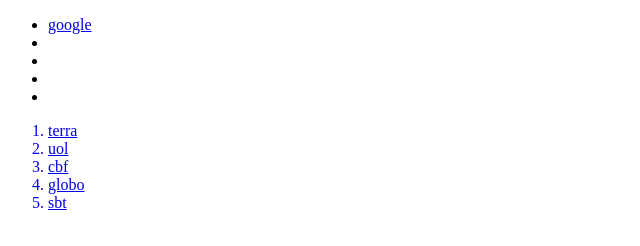
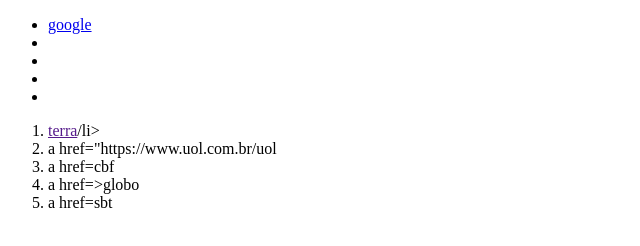
Before and after one commit to anajulia1311/matematica2_2b_2025, a plain HTML site: page link.html in a window 1280 px wide. Shown: the whole page, without its empty margins (0-640 px from the left). Drawn offline with Linux system fonts and the light colour scheme.

Commit message:
Update link.html

```diff
--- a/link.html
+++ b/link.html
@@ -16,11 +16,11 @@
             <li><a href="https://g1.globo.com/"><g1</a></li>
         </ul>
         <ol>
-            <li>terra</li>
-            <li>uol</li>
-            <li>cbf</li>
-            <li>globo</li>
-            <li>sbt</li>
+            <li><a href="">terra</a>/li>
+            <li>a href="https://www.uol.com.br/uol</li>
+            <li>a href=cbf</li>
+            <li>a href=>globo</li>
+            <li>a href=sbt</li>
         </ol>
     </body>
 </html>
```
